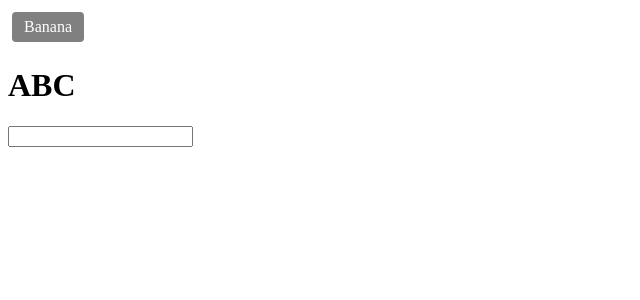
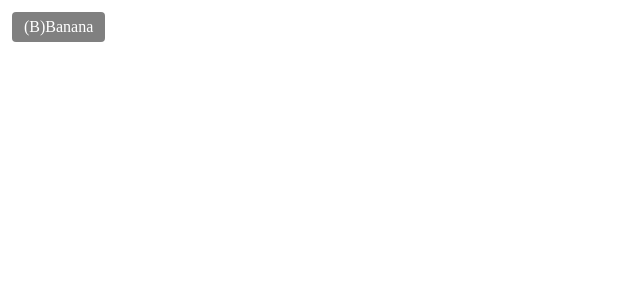
Before and after one commit to JunesWorld/vue3-template-syntax, a Vue app: page / in a window 1280 px wide. Shown: the top 300 px of the page, without its empty margins (0-640 px from the left). Built offline with nearby package versions, Linux system fonts and the light colour scheme.

Commit message:
컴포넌트 Slot

```diff
--- a/src/App.vue
+++ b/src/App.vue
@@ -1,14 +1,20 @@
+
 <template>
   <!--
-    [emits] : event 상속 받아 사용
-    - click을 원하는 이름으로 변경하여 사용 가능
-    - 하지만 emit으로 받을 때 정확하게 변경
-    HTML = Dash-case로 작성
+    [Fallback contents]
+    - content 1순위 / slot 2순위
+    - content가 없으면 slot  tag 출력
+    [v-slot] : 순서 보장
+    - Banana = text / (B) = icon
+    - 약어 = #
    -->
-  <MyBtn
-    @click="log"
-    @change-msg="logMsg">
-    Banana
+  <MyBtn>
+    <template #icon>
+      <span>(B)</span>
+    </template>
+    <template #text>
+      <span>Banana</span>
+    </template>
   </MyBtn>
 </template>
 
@@ -18,15 +24,6 @@
 export default {
   components: {
     MyBtn
-  },
-  methods: {
-    log(event) {
-      console.log('Click!!')
-      console.log(event)
-    },
-    logMsg(msg) {
-      console.log(msg) // this.msg
-    }
   }
 }
 </script>
--- a/src/components/MyBtn.vue
+++ b/src/components/MyBtn.vue
@@ -1,41 +1,9 @@
 <template>
   <div class="btn">
-    <slot></slot>
+    <slot name="icon"></slot>
+    <slot name="text"></slot>
   </div>
-  <!--
-    [dblclick] : 더블 클릭
-    - click을 원하는 이름으로 변경하여 사용 가능
-    - 데이터를 넘겨줄 수 있다. -> 123
-    - event 객체를 넘겨줄 수 있다 -> $event
-   -->
-  <h1 @dblclick="$emit('click', 123)">
-    ABC
-  </h1>
-  <input
-    type="text"
-    v-model="msg" />
 </template>
-
-<script>
-export default {
-  emits: [
-    'click',
-    'changeMsg'
-  ],
-  // v-model 양방향 바인딩
-  data() {
-    return {
-      msg: ''
-    }
-  },
-  // msg 변경 시 App.vue에서 감시
-  watch: {
-    msg() {
-      this.$emit('changeMsg', this.msg)
-    }
-  }
-}
-</script>
 
 <style scoped>
   .btn {
```
